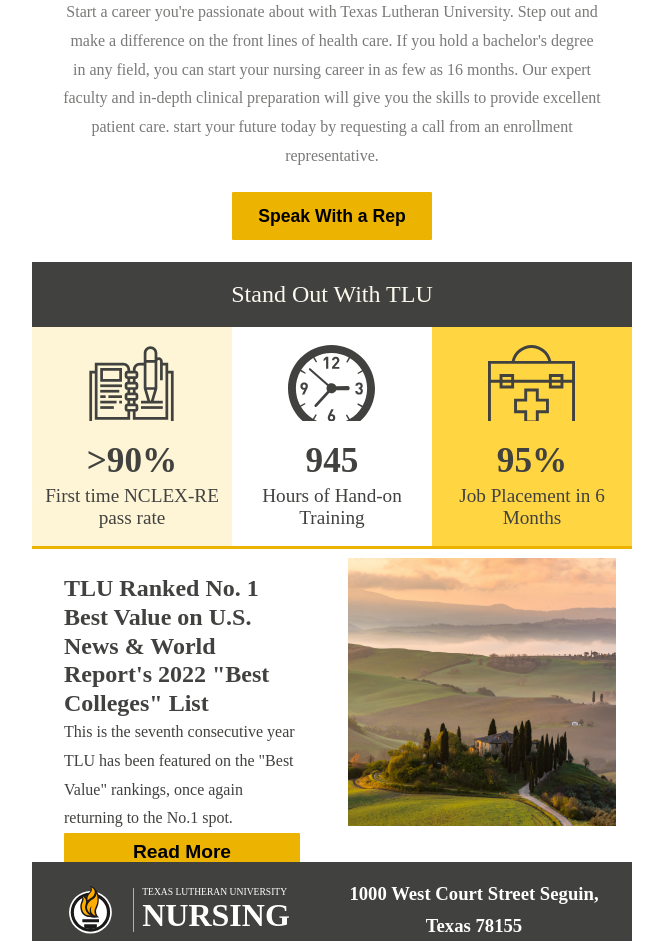
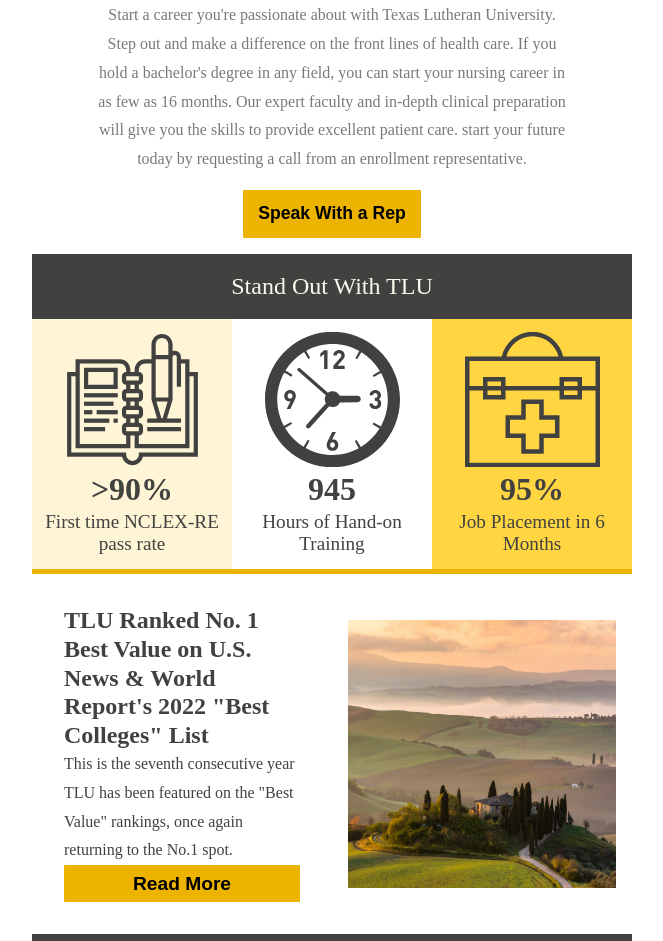
Before and after one commit to Agauna13/cuadernoUXUI, a plain HTML site: page AdamsonGaunaAlanMariano_DIW_UT3A2/index.html in a window 1280 px wide. Shown: the part 442-1383 px from the top of the page, without its empty margins (308-971 px from the left). Drawn offline with Linux system fonts and the light colour scheme.

Commit message:
terminada primera version

```diff
--- a/AdamsonGaunaAlanMariano_DIW_UT3A2/mixins.scss
+++ b/AdamsonGaunaAlanMariano_DIW_UT3A2/mixins.scss
@@ -12,15 +12,15 @@
 
 @mixin estiloColumnas($fondo: $amarillo){
     display: grid;
-    grid-template-rows: 50% 25% 25%;
+    grid-template-rows: 60% 20% 20%;
     text-align: center;
     padding: 0.8rem;
 
     h2{
-        background-color: inherit;
+        background-color: transparent;
         color: $gris;
         font-weight: bolder;
-        font-size: 2.2rem;
+        font-size: 2rem;
     }
 
     p{
@@ -37,7 +37,7 @@
     background-image: url(#{$imagen});
     background-position: center;
     background-repeat: no-repeat;
-    background-size: 50%;
+    background-size: contain;
 }
 
 @mixin logo($img: './media/logo-white.svg'){
--- a/AdamsonGaunaAlanMariano_DIW_UT3A2/style.scss
+++ b/AdamsonGaunaAlanMariano_DIW_UT3A2/style.scss
@@ -23,14 +23,11 @@
 .portada{
     display: grid;
     grid-template-columns: repeat(2, 50%);
-    background-color: $amarillo;
+    background-color: $gris;
+    border-top: 3px solid $amarillo;
     color: white;
-    height: 45vh;
+    height: auto;
     width: 100%;
-
-
-
-
     .nurseImg{
         background-image: url('./media/nurse.png');
         background-position: center;
@@ -116,13 +113,14 @@
 .descripcion{
     display: flex;
     flex-direction: column;
-    justify-content: space-evenly;
+    justify-content: space-around;
     align-items: center;
-    height: 43vh;
+    height: auto;
     text-align: center;
     color: $gris;
     width: 95%;
-
+    padding: 1rem 2rem;
+    gap: 1rem;
     button{
         @include estiloBotones;
         height: 6vh;
@@ -143,9 +141,7 @@
 .standOut{
     background-color: $amarillo;
     width: 100%;
-    height: 35vh;
-
-
+    height: 40vh;
 
     h2{
         background-color: $gris;
@@ -202,7 +198,7 @@
 .ranked{
     display: grid;
     grid-template-columns: repeat(2, 50%);
-    height: 40vh;
+    height: auto;
 
     .texto{
         display: flex;
@@ -225,6 +221,7 @@
         background-image: url('./media/paisaje.jpg');
         background-repeat: no-repeat;
         background-size: contain;
+        background-position: center;
         margin: 1rem;
     }
 }
@@ -236,20 +233,17 @@
     background-color: $gris;
     width: 100%;
     align-items: center;
+    justify-content: center;
     padding: 1rem;
-    margin-top: auto;
 
     .logo{
         @include logo;
-        P{
-
-        }
     }
 
     .direccion{
         color: white;
         text-align: center;
-        line-height: 2rem;
+        line-height: 1.7rem;
     }
 
 }
```
Also changed, not shown: AdamsonGaunaAlanMariano_DIW_UT3A2/style.css, 1 other file.
